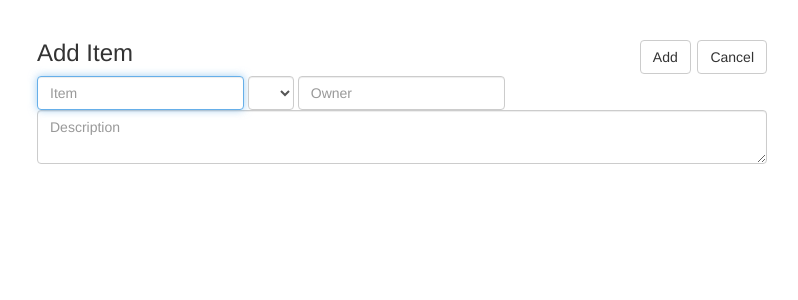
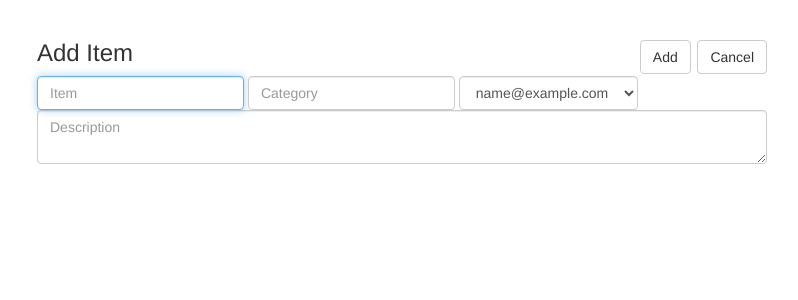
Before and after one commit to Optissimum/sort-port, a Flask app: page /add/ in a window 1280 px wide. Shown: the part 66-366 px from the top of the page, without its empty margins (48-846 px from the left). Run offline with Flask 2, Linux system fonts and the light colour scheme; the visitor is signed in with stand-in values (Sample User, id 1); data comes from the database, SQL or seed files in the repository; data that the repository does not hold is empty; parts of the project's set-up code (start-up, migrations or seed data) failed here and were passed over; some libraries are stand-ins or nearby versions.

Commit message:
Fix adding item to DB

```diff
--- a/app/dbapi.py
+++ b/app/dbapi.py
@@ -30,7 +30,7 @@ def itemList(category=''):
                 filter(Item.category == category).order_by(Item.name).all():
             list.append({
                         'name': item.name,
-                        'user': item.user,
+                        'user': item.user_email,
                         'category': item.category,
                         })
         return list
@@ -39,11 +39,11 @@ def itemList(category=''):
 def itemInfo(name, category):
     with database_session() as session:
         query = session.query(Item).order_by(Item.name).\
-            filter(Item.name == name, Item.category == category).one()
+            filter(Item.name == name, Item.category == category).first()
         item = {
             'name': query.name,
             'category': query.category,
-            'user': query.user,
+            'user': query.user_email,
             'description': query.description
         }
         return item
@@ -52,18 +52,22 @@ def itemInfo(name, category):
 def addItem(name, userEmail, category, description):
     '''Takes strings for ease of use'''
     with database_session() as session:
-        if itemInfo(name, category) is not None:
+        name = bleach.clean(name).lower()
+        userEmail = bleach.clean(userEmail).lower()
+        category = bleach.clean(category).lower()
+        description = bleach.clean(description).lower()
+
+        try:
+            itemInfo(name, category)
+            print 'Item already exists'
             return Exception
-        else:
-            name = bleach.clean(name).lower()
-            userEmail = bleach.clean(userEmail).lower()
-            category = bleach.clean(category).lower()
-            description = bleach.clean(description).lower()
+        except:
             item = Item(name=name,
                         user_email=userEmail,
                         category=category,
                         description=description)
             session.add(item)
+            print 'Item added'
             return True
 
 
@@ -101,3 +105,9 @@ def categoryList():
     with database_session() as session:
         query = session.query(Item).group_by(Item.category).all()
         return [item.category for item in query]
+
+
+def userList():
+    with database_session() as session:
+        query = session.query(User).all()
+        return [(user.name, user.email) for user in query]
--- a/app/models.py
+++ b/app/models.py
@@ -12,11 +12,8 @@ class User(database.Model, UserMixin):
     __tablename__ = 'user'
 
     id = database.Column(database.Integer, primary_key=True)
-    username = database.Column(database.String(256), unique=True)
     email = database.Column(database.String(256), unique=True)
-    password = database.Column(database.String(256), unique=True)
-    first_name = database.Column(database.String(256))
-    last_name = database.Column(database.String(256))
+    name = database.Column(database.String(256))
 
 
 class OAuth(database.Model, OAuthConsumerMixin):
@@ -32,7 +29,7 @@ class Item(database.Model):
     name = database.Column(database.String(256))
     description = database.Column(database.String(256))
     category = database.Column(database.String(256))
-    user_id = database.Column(database.Integer, database.ForeignKey('user.id'))
+    user_email = database.Column(database.String(256), database.ForeignKey('user.email'))
     user = database.relationship("User", uselist=False, backref="user")
 
 
@@ -40,11 +37,11 @@ class ItemForm(Form):
     name = TextField(
         'Item', validators=[DataRequired()]
     )
-    category = SelectField(
+    category = TextField(
         'Category', validators=[DataRequired()]
     )
-    owner = TextField(
-        'Owner', validators=[DataRequired(), Length(min=6, max=40)]
+    user = SelectField(
+        'Owner', validators=[DataRequired()]
     )
     description = TextAreaField(
         'Description', validators=[DataRequired()]
--- a/app/templates/add.html
+++ b/app/templates/add.html
@@ -19,7 +19,7 @@
     <div class="form-inline">
       {{ form.name(class = 'form-control first-input text-primary', value = itemName, placeholder = form.name.label.text, required = true, autofocus = true) }}
       {{ form.category(class = 'form-control text-primary', value = category, placeholder = form.category.label.text, autofocus = true) }}
-      {{ form.owner(class = 'form-control last-input', placeholder = form.owner.label.text, required = true, autofocus = true) }}
+      {{ form.user(class = 'form-control last-input', value = userEmail, required = true, autofocus = true) }}
     </div>
     {{ form.description(class = 'form-control', placeholder = form.description.label.text, required = true, autofocus = true) }}
   </form>
--- a/app/views.py
+++ b/app/views.py
@@ -1,5 +1,6 @@
 from app import app, blueprint, database
 from app.dbapi import *
+import app.dbapi as dbapi
 from flask import render_template, redirect, url_for, flash, request
 from flask_dance.contrib.google import google
 from flask_dance.consumer import oauth_authorized, oauth_error
@@ -9,6 +10,7 @@ from flask_login import (
     login_required, login_user, logout_user
 )
 import models
+
 
 # Flask Login and Dance setup and views
 app.register_blueprint(blueprint, url_prefix="/login")
@@ -40,14 +42,14 @@ def catalog():
 @login_required
 def addItem():
     form = models.ItemForm(request.form)
-    form.category.choices = [(category, category)
-                             for category in categoryList()]
-    if request.method == 'POST' and form.validate():
+    form.user.choices = userList()
+    if request.method == 'POST':
         try:
-            addItem(name=form.name.data,
-                    category=form.category.data,
-                    description=form.description.data,
-                    userEmail=form.owner.data)
+            form.validate_on_submit()
+            dbapi.addItem(form.name.data,
+                    form.user.data,
+                    form.category.data,
+                    form.description.data)
             return redirect(url_for('viewItem',
                                     category=form.category.data,
                                     itemName=form.name.data))
@@ -55,8 +57,7 @@ def addItem():
             flash('The item {0} already exists within the {1}'
                   ' category'.format(str(form.name).title(),
                                      str(form.category).title()))
-    return render_template("add.html",
-                           form=form)
+    return render_template("add.html", form=form)
 
 
 @app.route('/catalog/<string:category>/<string:itemName>/')
@@ -84,12 +85,13 @@ def google_logged_in(blueprint, token):
     resp = google.get("/plus/v1/people/me")
     if resp.ok:
         email = resp.json()["emails"][0]["value"]
+        name = resp.json()["name"]["givenName"]
         query = models.User.query.filter_by(email=email)
         try:
             user = query.one()
         except NoResultFound:
             # create a user
-            user = models.User(email=email)
+            user = models.User(email=email, name=name)
             database.session.add(user)
             database.session.commit()
         login_user(user)
@@ -103,8 +105,11 @@ def google_logged_in(blueprint, token):
 @app.route('/logout/')
 @login_required
 def logout():
-    resp = google.get("/plus/v1/people/me")
-    msg = "{name} logged out".format(name=resp.json()["emails"][0]["value"])
+    try:
+        resp = google.get("/plus/v1/people/me")
+        msg = "{name} logged out".format(name=resp.json()["emails"][0]["value"])
+    except:
+        msg = 'Logged out'
     logout_user()
     flash(msg)
     return redirect(url_for('catalog'))
```
